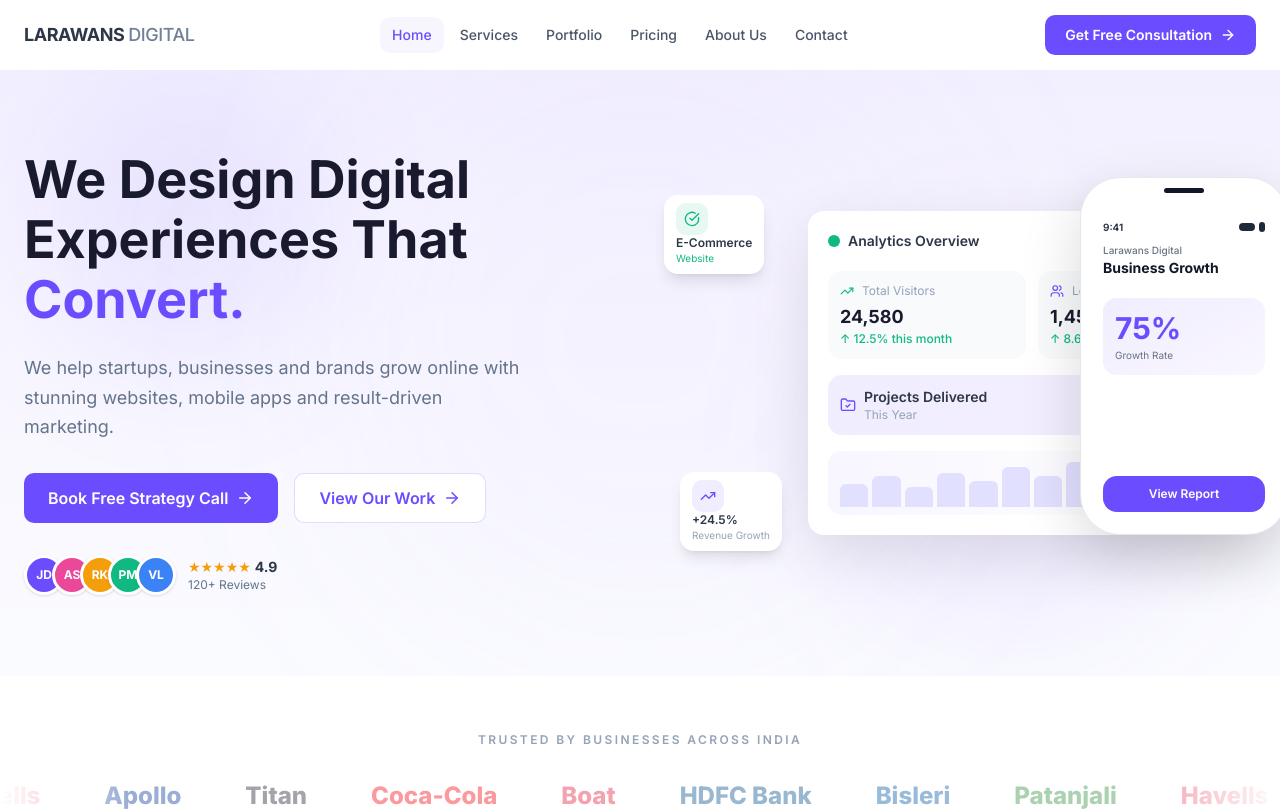
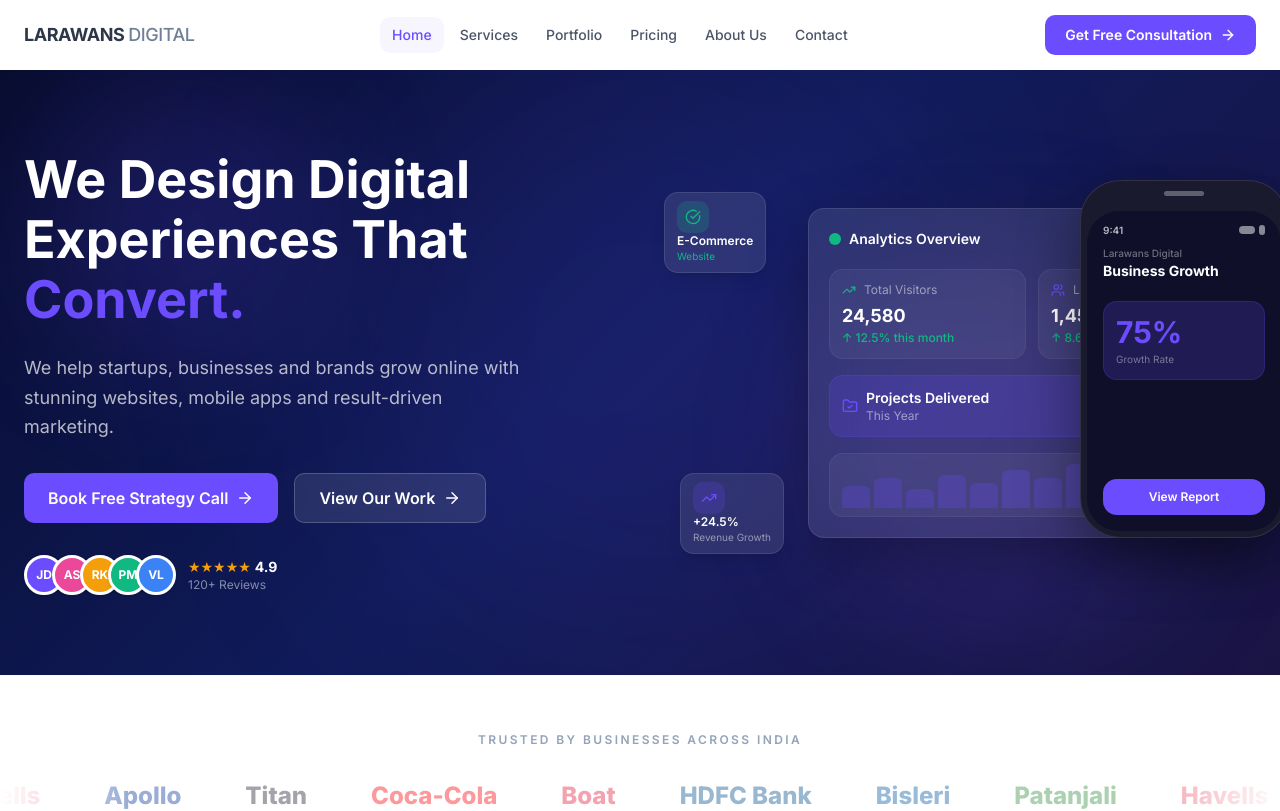
Before and after one commit to singhyogeshwar5608/Larawansdigitalnewlook, a Next.js app: page / in a window 1280 px wide. Shown: the top 811 px of the page. Built offline with nearby package versions, Linux system fonts and the light colour scheme.

Commit message:
Hero section: dark gradient background with glassmorphism cards, white text, dark phone mockup

```diff
--- a/src/components/landing/Hero.tsx
+++ b/src/components/landing/Hero.tsx
@@ -8,11 +8,11 @@ const avatarColors = ['#6C4CFF', '#EC4899', '#F59E0B', '#10B981', '#3B82F6'];
 
 export default function Hero() {
   return (
-    <section className="relative pt-[70px] overflow-hidden" style={{ background: 'linear-gradient(180deg, #F0EDFF 0%, #F7F5FF 40%, #FAFBFF 100%)' }}>
+    <section className="relative pt-[70px] overflow-hidden" style={{ background: 'linear-gradient(135deg, #070B2B 0%, #101B5A 50%, #1A1443 100%)' }}>
       {/* Decorative elements */}
-      <div className="absolute top-20 left-10 w-72 h-72 bg-[#6C4CFF]/8 rounded-full blur-3xl" />
-      <div className="absolute bottom-10 right-20 w-96 h-96 bg-[#8B5CFF]/8 rounded-full blur-3xl" />
-      <div className="absolute top-1/2 left-1/2 -translate-x-1/2 -translate-y-1/2 w-[600px] h-[600px] bg-[#C4B5FD]/5 rounded-full blur-[120px]" />
+      <div className="absolute top-20 left-10 w-72 h-72 bg-[#6C4CFF]/15 rounded-full blur-3xl" />
+      <div className="absolute bottom-10 right-20 w-96 h-96 bg-[#8B5CFF]/15 rounded-full blur-3xl" />
+      <div className="absolute top-1/2 left-1/2 -translate-x-1/2 -translate-y-1/2 w-[600px] h-[600px] bg-[#6C4CFF]/10 rounded-full blur-[120px]" />
 
       <div className="max-w-7xl mx-auto px-4 sm:px-6 py-10 sm:py-14 lg:py-20">
         <div className="grid lg:grid-cols-2 gap-10 lg:gap-12 items-center">
@@ -22,7 +22,7 @@ export default function Hero() {
               initial={{ opacity: 0, y: 20 }}
               animate={{ opacity: 1, y: 0 }}
               transition={{ duration: 0.6 }}
-              className="text-3xl sm:text-4xl md:text-5xl lg:text-[3.25rem] font-bold leading-[1.15] text-[#1a1a2e] mb-4 sm:mb-6"
+              className="text-3xl sm:text-4xl md:text-5xl lg:text-[3.25rem] font-bold leading-[1.15] text-white mb-4 sm:mb-6"
             >
               We Design Digital{' '}
               <br className="hidden sm:block" />
@@ -34,7 +34,7 @@ export default function Hero() {
               initial={{ opacity: 0, y: 20 }}
               animate={{ opacity: 1, y: 0 }}
               transition={{ duration: 0.6, delay: 0.1 }}
-              className="text-sm sm:text-base md:text-lg text-[#64748B] leading-relaxed mb-6 sm:mb-8 max-w-lg"
+              className="text-sm sm:text-base md:text-lg text-white/70 leading-relaxed mb-6 sm:mb-8 max-w-lg"
             >
               We help startups, businesses and brands grow online with stunning websites, mobile apps and result-driven marketing.
             </motion.p>
@@ -55,7 +55,7 @@ export default function Hero() {
               </Link>
               <Link
                 href="/portfolio"
-                className="inline-flex items-center justify-center gap-2 text-sm sm:text-base font-semibold text-[#6C4CFF] bg-white hover:bg-[#6C4CFF]/5 px-5 sm:px-6 py-2.5 sm:py-3 rounded-lg border border-[#6C4CFF]/20 transition-all duration-200"
+                className="inline-flex items-center justify-center gap-2 text-sm sm:text-base font-semibold text-white bg-white/10 hover:bg-white/20 backdrop-blur-sm px-5 sm:px-6 py-2.5 sm:py-3 rounded-lg border border-white/20 transition-all duration-200"
               >
                 View Our Work
                 <ArrowRight size={16} className="sm:hidden" />
@@ -84,9 +84,9 @@ export default function Hero() {
               <div>
                 <div className="flex items-center gap-1">
                   <span className="text-[#F59E0B] text-xs sm:text-sm">★★★★★</span>
-                  <span className="text-xs sm:text-sm font-bold text-[#2D3748]">4.9</span>
+                  <span className="text-xs sm:text-sm font-bold text-white">4.9</span>
                 </div>
-                <p className="text-[10px] sm:text-xs text-[#64748B]">120+ Reviews</p>
+                <p className="text-[10px] sm:text-xs text-white/50">120+ Reviews</p>
               </div>
             </motion.div>
           </div>
@@ -98,48 +98,48 @@ export default function Hero() {
               initial={{ opacity: 0, x: 30, scale: 0.95 }}
               animate={{ opacity: 1, x: 0, scale: 1 }}
               transition={{ duration: 0.7, delay: 0.2 }}
-              className="relative z-10 bg-white rounded-xl sm:rounded-2xl shadow-[0_20px_60px_rgba(0,0,0,0.1)] p-4 sm:p-5 w-full max-w-md"
+              className="relative z-10 bg-white/10 backdrop-blur-xl rounded-xl sm:rounded-2xl shadow-[0_20px_60px_rgba(0,0,0,0.3)] border border-white/10 p-4 sm:p-5 w-full max-w-md"
             >
               {/* Dashboard Header */}
               <div className="flex items-center justify-between mb-4 sm:mb-5">
                 <div className="flex items-center gap-2">
                   <div className="w-2.5 h-2.5 sm:w-3 sm:h-3 rounded-full bg-[#10B981]" />
-                  <span className="text-xs sm:text-sm font-semibold text-[#2D3748]">Analytics Overview</span>
+                  <span className="text-xs sm:text-sm font-semibold text-white">Analytics Overview</span>
                 </div>
-                <span className="text-[10px] sm:text-xs text-[#94A3B8]">This Month</span>
+                <span className="text-[10px] sm:text-xs text-white/50">This Month</span>
               </div>
 
               {/* Metric Cards Row */}
               <div className="grid grid-cols-2 gap-2 sm:gap-3 mb-3 sm:mb-4">
-                <div className="bg-[#F8FAFC] rounded-lg sm:rounded-xl p-2.5 sm:p-3">
+                <div className="bg-white/5 rounded-lg sm:rounded-xl p-2.5 sm:p-3 border border-white/5">
                   <div className="flex items-center gap-1.5 sm:gap-2 mb-1">
                     <TrendingUp size={12} className="sm:hidden text-[#10B981]" />
                     <TrendingUp size={14} className="hidden sm:block text-[#10B981]" />
-                    <span className="text-[10px] sm:text-xs text-[#94A3B8]">Total Visitors</span>
+                    <span className="text-[10px] sm:text-xs text-white/50">Total Visitors</span>
                   </div>
-                  <p className="text-base sm:text-lg font-bold text-[#1a1a2e]">24,580</p>
+                  <p className="text-base sm:text-lg font-bold text-white">24,580</p>
                   <p className="text-[10px] sm:text-xs text-[#10B981] font-medium">↑ 12.5% this month</p>
                 </div>
-                <div className="bg-[#F8FAFC] rounded-lg sm:rounded-xl p-2.5 sm:p-3">
+                <div className="bg-white/5 rounded-lg sm:rounded-xl p-2.5 sm:p-3 border border-white/5">
                   <div className="flex items-center gap-1.5 sm:gap-2 mb-1">
                     <Users size={12} className="sm:hidden text-[#6C4CFF]" />
                     <Users size={14} className="hidden sm:block text-[#6C4CFF]" />
-                    <span className="text-[10px] sm:text-xs text-[#94A3B8]">Leads Generated</span>
+                    <span className="text-[10px] sm:text-xs text-white/50">Leads Generated</span>
                   </div>
-                  <p className="text-base sm:text-lg font-bold text-[#1a1a2e]">1,458</p>
+                  <p className="text-base sm:text-lg font-bold text-white">1,458</p>
                   <p className="text-[10px] sm:text-xs text-[#10B981] font-medium">↑ 8.6%</p>
                 </div>
               </div>
 
               {/* Projects Delivered */}
-              <div className="bg-gradient-to-r from-[#6C4CFF]/10 to-[#8B5CFF]/10 rounded-lg sm:rounded-xl p-2.5 sm:p-3 mb-3 sm:mb-4">
+              <div className="bg-[#6C4CFF]/20 border border-[#6C4CFF]/20 rounded-lg sm:rounded-xl p-2.5 sm:p-3 mb-3 sm:mb-4">
                 <div className="flex items-center justify-between">
                   <div className="flex items-center gap-2">
                     <FolderCheck size={14} className="sm:hidden text-[#6C4CFF]" />
                     <FolderCheck size={16} className="hidden sm:block text-[#6C4CFF]" />
                     <div>
-                      <p className="text-xs sm:text-sm font-semibold text-[#2D3748]">Projects Delivered</p>
-                      <p className="text-[10px] sm:text-xs text-[#94A3B8]">This Year</p>
+                      <p className="text-xs sm:text-sm font-semibold text-white">Projects Delivered</p>
+                      <p className="text-[10px] sm:text-xs text-white/50">This Year</p>
                     </div>
                   </div>
                   <span className="text-lg sm:text-xl font-bold text-[#6C4CFF]">120+</span>
@@ -147,14 +147,14 @@ export default function Hero() {
               </div>
 
               {/* Mini Chart */}
-              <div className="h-12 sm:h-16 bg-gradient-to-r from-[#6C4CFF]/5 to-transparent rounded-lg sm:rounded-xl flex items-end px-2 sm:px-3 pb-2 gap-0.5 sm:gap-1">
+              <div className="h-12 sm:h-16 bg-white/5 rounded-lg sm:rounded-xl flex items-end px-2 sm:px-3 pb-2 gap-0.5 sm:gap-1 border border-white/5">
                 {[40, 55, 35, 60, 45, 70, 55, 80, 65, 75, 85, 70].map((h, i) => (
                   <div
                     key={i}
                     className="flex-1 rounded-t-sm"
                     style={{
                       height: `${h}%`,
-                      background: i >= 10 ? '#6C4CFF' : '#E2E0FF',
+                      background: i >= 10 ? '#6C4CFF' : 'rgba(108,76,255,0.25)',
                     }}
                   />
                 ))}
@@ -168,26 +168,26 @@ export default function Hero() {
               transition={{ duration: 0.8, delay: 0.5 }}
               className="hidden sm:block absolute -right-2 sm:-right-4 lg:-right-8 bottom-0 z-20"
             >
-              <div className="w-36 sm:w-44 lg:w-52 bg-white rounded-[2rem] sm:rounded-[2.5rem] p-[5px] sm:p-[6px] shadow-[0_20px_60px_rgba(0,0,0,0.15)] border border-gray-200">
-                <div className="w-16 sm:w-20 h-4 sm:h-5 bg-white rounded-b-xl sm:rounded-b-2xl mx-auto relative">
-                  <div className="w-8 sm:w-10 h-[4px] sm:h-[5px] bg-gray-900 rounded-full mx-auto mt-1" />
+              <div className="w-36 sm:w-44 lg:w-52 bg-[#1a1a2e] rounded-[2rem] sm:rounded-[2.5rem] p-[5px] sm:p-[6px] shadow-[0_20px_60px_rgba(0,0,0,0.4)] border border-white/10">
+                <div className="w-16 sm:w-20 h-4 sm:h-5 bg-[#1a1a2e] rounded-b-xl sm:rounded-b-2xl mx-auto relative">
+                  <div className="w-8 sm:w-10 h-[4px] sm:h-[5px] bg-white/30 rounded-full mx-auto mt-1" />
                 </div>
-                <div className="bg-white rounded-[1.5rem] sm:rounded-[2rem] overflow-hidden min-h-[220px] sm:min-h-[280px] lg:min-h-[320px] flex flex-col">
+                <div className="bg-[#0f0f2a] rounded-[1.5rem] sm:rounded-[2rem] overflow-hidden min-h-[220px] sm:min-h-[280px] lg:min-h-[320px] flex flex-col">
                   <div className="flex items-center justify-between px-3 sm:px-4 pt-2 sm:pt-3 pb-1 sm:pb-2">
-                    <span className="text-[9px] sm:text-[10px] font-semibold text-gray-800">9:41</span>
+                    <span className="text-[9px] sm:text-[10px] font-semibold text-white/70">9:41</span>
                     <div className="flex items-center gap-1">
-                      <div className="w-3 sm:w-4 h-1.5 sm:h-2 bg-gray-800 rounded-sm" />
-                      <div className="w-1 sm:w-1.5 h-2 sm:h-2.5 bg-gray-800 rounded-sm" />
+                      <div className="w-3 sm:w-4 h-1.5 sm:h-2 bg-white/50 rounded-sm" />
+                      <div className="w-1 sm:w-1.5 h-2 sm:h-2.5 bg-white/50 rounded-sm" />
                     </div>
                   </div>
                   <div className="px-3 sm:px-4 pb-1 sm:pb-2">
-                    <p className="text-[9px] sm:text-[10px] text-gray-500 font-medium">Larawans Digital</p>
-                    <p className="text-xs sm:text-sm font-bold text-gray-900">Business Growth</p>
+                    <p className="text-[9px] sm:text-[10px] text-white/40 font-medium">Larawans Digital</p>
+                    <p className="text-xs sm:text-sm font-bold text-white">Business Growth</p>
                   </div>
                   <div className="px-3 sm:px-4 py-2 sm:py-3">
-                    <div className="bg-gradient-to-br from-[#6C4CFF]/10 to-[#8B5CFF]/5 rounded-lg sm:rounded-xl p-2 sm:p-3">
+                    <div className="bg-[#6C4CFF]/20 border border-[#6C4CFF]/20 rounded-lg sm:rounded-xl p-2 sm:p-3">
                       <p className="text-2xl sm:text-3xl font-bold text-[#6C4CFF]">75%</p>
-                      <p className="text-[9px] sm:text-[10px] text-gray-500 mt-0.5">Growth Rate</p>
+                      <p className="text-[9px] sm:text-[10px] text-white/40 mt-0.5">Growth Rate</p>
                     </div>
                   </div>
                   <div className="flex-1 flex items-end gap-1 sm:gap-1.5 px-3 sm:px-4 mb-2 sm:mb-3">
@@ -195,7 +195,7 @@ export default function Hero() {
                       <div
                         key={i}
                         className="flex-1 rounded-t-sm"
-                        style={{ height: `${h}%`, backgroundColor: i >= 8 ? '#6C4CFF' : '#E8E0FF' }}
+                        style={{ height: `${h}%`, backgroundColor: i >= 8 ? '#6C4CFF' : 'rgba(108,76,255,0.2)' }}
                       />
                     ))}
                   </div>
@@ -213,13 +213,13 @@ export default function Hero() {
               initial={{ opacity: 0, y: -20 }}
               animate={{ opacity: 1, y: 0 }}
               transition={{ duration: 0.5, delay: 0.7 }}
-              className="hidden md:block absolute -top-4 left-4 lg:left-0 z-30 bg-white rounded-xl shadow-lg px-3 py-2 flex items-center gap-2"
+              className="hidden md:block absolute -top-4 left-4 lg:left-0 z-30 bg-white/10 backdrop-blur-xl rounded-xl shadow-lg px-3 py-2 flex items-center gap-2 border border-white/10"
             >
-              <div className="w-8 h-8 rounded-lg bg-[#10B981]/10 flex items-center justify-center">
+              <div className="w-8 h-8 rounded-lg bg-[#10B981]/20 flex items-center justify-center">
                 <CheckCircle size={16} className="text-[#10B981]" />
               </div>
               <div>
-                <p className="text-xs font-semibold text-[#2D3748]">E-Commerce</p>
+                <p className="text-xs font-semibold text-white">E-Commerce</p>
                 <p className="text-[10px] text-[#10B981]">Website</p>
               </div>
             </motion.div>
@@ -228,14 +228,14 @@ export default function Hero() {
               initial={{ opacity: 0, y: 20 }}
               animate={{ opacity: 1, y: 0 }}
               transition={{ duration: 0.5, delay: 0.9 }}
-              className="hidden md:block absolute -bottom-4 left-8 lg:left-4 z-30 bg-white rounded-xl shadow-lg px-3 py-2 flex items-center gap-2"
+              className="hidden md:block absolute -bottom-4 left-8 lg:left-4 z-30 bg-white/10 backdrop-blur-xl rounded-xl shadow-lg px-3 py-2 flex items-center gap-2 border border-white/10"
             >
-              <div className="w-8 h-8 rounded-lg bg-[#6C4CFF]/10 flex items-center justify-center">
+              <div className="w-8 h-8 rounded-lg bg-[#6C4CFF]/20 flex items-center justify-center">
                 <TrendingUp size={16} className="text-[#6C4CFF]" />
               </div>
               <div>
-                <p className="text-xs font-semibold text-[#2D3748]">+24.5%</p>
-                <p className="text-[10px] text-[#94A3B8]">Revenue Growth</p>
+                <p className="text-xs font-semibold text-white">+24.5%</p>
+                <p className="text-[10px] text-white/50">Revenue Growth</p>
               </div>
             </motion.div>
           </div>
```
